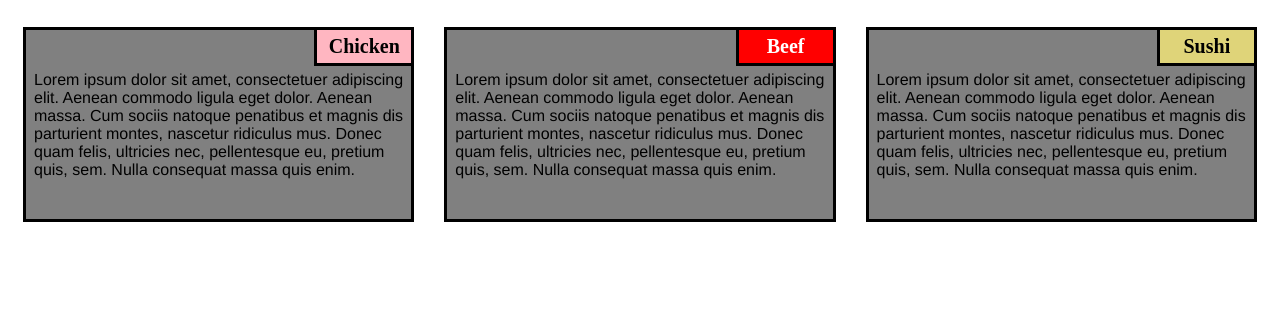
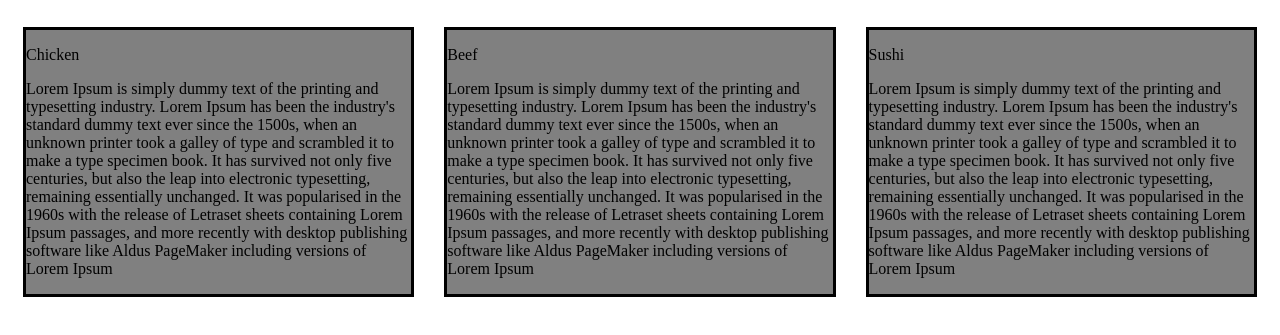
Before and after one commit to yordiyes/module2-solution, a plain HTML site: page index.html in a window 1280 px wide. Shown: the part 95-430 px from the top of the page. Drawn offline with Linux system fonts and the light colour scheme.

Commit message:
Update index.html

```diff
--- a/index.html
+++ b/index.html
@@ -11,25 +11,24 @@
     <h1>Our Menu</h1>
     <section class="column-lg-4 colmn-md-6 colmn-sm-12">
         <div>
-            <p class="sub1">Chicken</p>
-            <p class="content">
-                Lorem ipsum dolor sit amet, consectetuer adipiscing elit. Aenean commodo ligula eget dolor. Aenean massa. Cum sociis natoque penatibus et magnis dis parturient montes, nascetur ridiculus mus. Donec quam felis, ultricies nec, pellentesque eu, pretium quis, sem. Nulla consequat massa quis enim.
+            <p class="subContent1">Chicken</p>
+            <p class="contents">
+               Lorem Ipsum is simply dummy text of the printing and typesetting industry. Lorem Ipsum has been the industry's standard dummy text ever since the 1500s, when an unknown printer took a galley of type and scrambled it to make a type specimen book. It has survived not only five centuries, but also the leap into electronic typesetting, remaining essentially unchanged. It was popularised in the 1960s with the release of Letraset sheets containing Lorem Ipsum passages, and more recently with desktop publishing software like Aldus PageMaker including versions of Lorem Ipsum
             </p>
         </div>
     </section>
     <section class="column-lg-4 colmn-md-6 colmn-sm-12">
         <div>
-            <p class="sub2">Beef</p>
-            <p class="content">
-                Lorem ipsum dolor sit amet, consectetuer adipiscing elit. Aenean commodo ligula eget dolor. Aenean massa. Cum sociis natoque penatibus et magnis dis parturient montes, nascetur ridiculus mus. Donec quam felis, ultricies nec, pellentesque eu, pretium quis, sem. Nulla consequat massa quis enim.
+            <p class="subContent2">Beef</p>
+            <p class="contents">
+               Lorem Ipsum is simply dummy text of the printing and typesetting industry. Lorem Ipsum has been the industry's standard dummy text ever since the 1500s, when an unknown printer took a galley of type and scrambled it to make a type specimen book. It has survived not only five centuries, but also the leap into electronic typesetting, remaining essentially unchanged. It was popularised in the 1960s with the release of Letraset sheets containing Lorem Ipsum passages, and more recently with desktop publishing software like Aldus PageMaker including versions of Lorem Ipsum
         </div>
     </section>
     <section class="column-lg-4 colmn-md-12 colmn-sm-12">
         <div>
-            <p class="sub3">Sushi</p>
-            <p class="content">
-                Lorem ipsum dolor sit amet, consectetuer adipiscing elit. Aenean commodo ligula eget dolor. Aenean massa. Cum sociis natoque penatibus et magnis dis parturient montes, nascetur ridiculus mus. Donec quam felis, ultricies nec, pellentesque eu, pretium quis, sem. Nulla consequat massa quis enim.
-            </p>
+            <p class="subContent3">Sushi</p>
+            <p class="contents">
+               Lorem Ipsum is simply dummy text of the printing and typesetting industry. Lorem Ipsum has been the industry's standard dummy text ever since the 1500s, when an unknown printer took a galley of type and scrambled it to make a type specimen book. It has survived not only five centuries, but also the leap into electronic typesetting, remaining essentially unchanged. It was popularised in the 1960s with the release of Letraset sheets containing Lorem Ipsum passages, and more recently with desktop publishing software like Aldus PageMaker including versions of Lorem Ipsum
         </div>
 </body>
 
```
